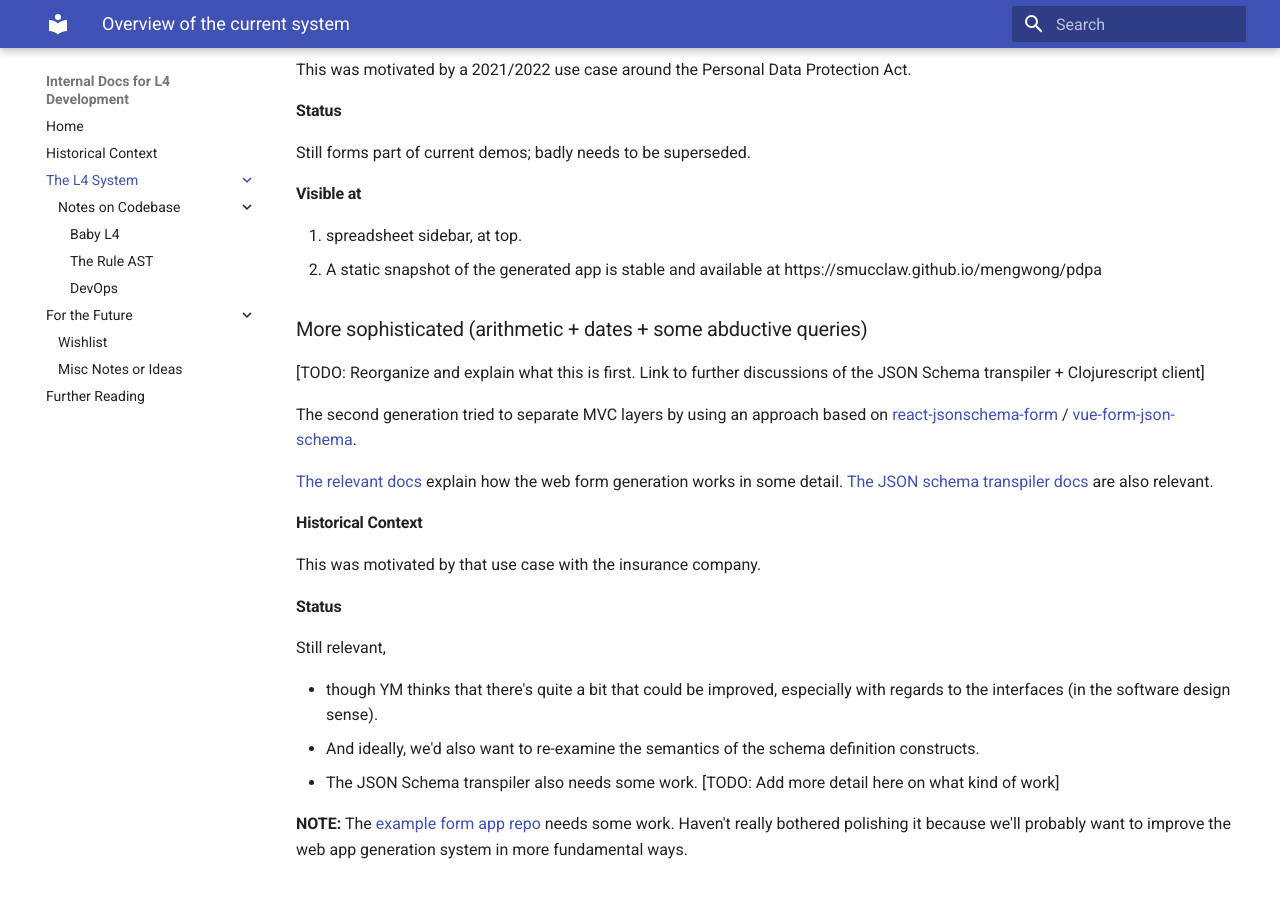
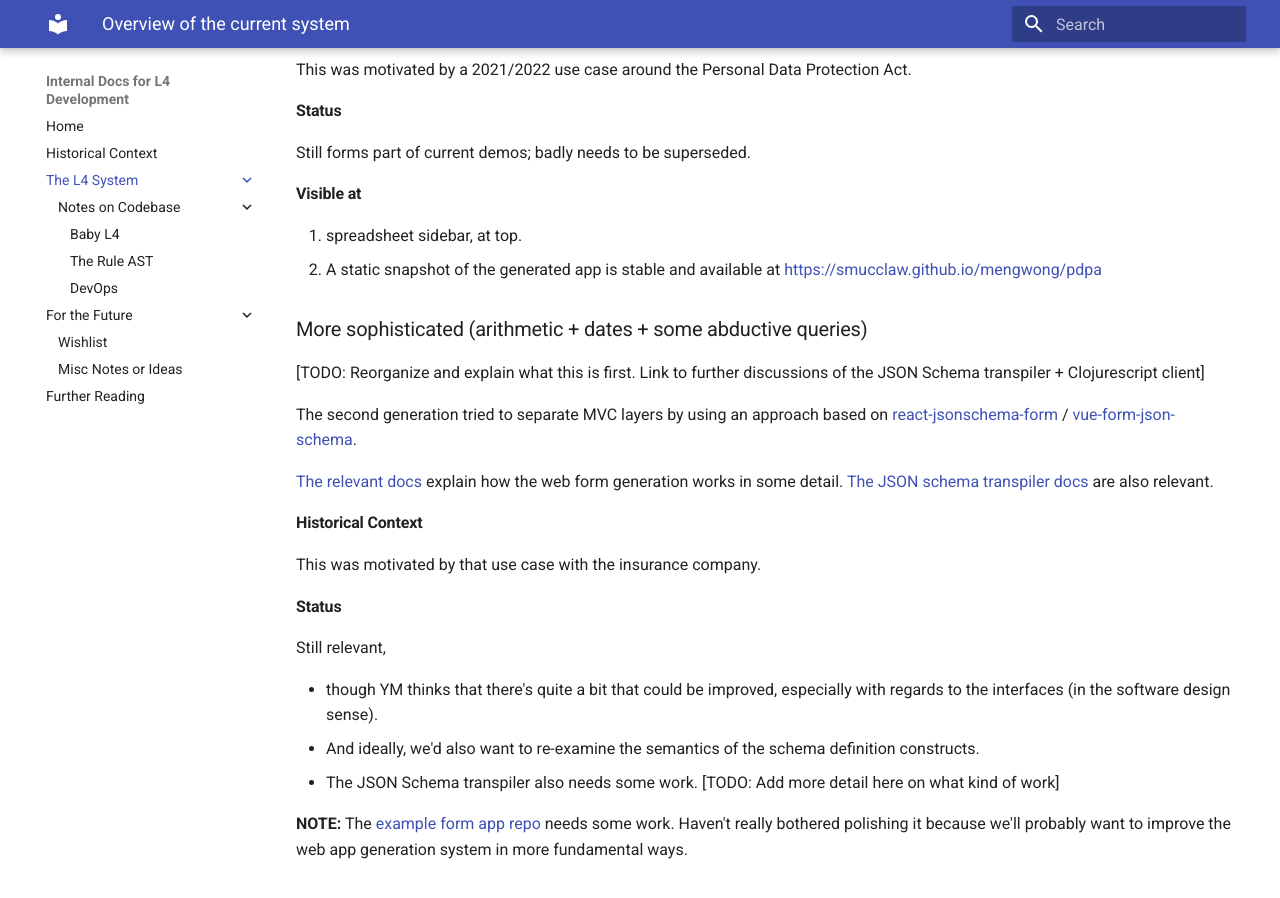
Before and after one commit to smucclaw/internal_docs, an MkDocs documentation site: the page built from docs/current_system/index.md, in a window 1280 px wide and 900 px high, scrolled down 1679 px. Built offline with MkDocs 1.6.1 and Material for MkDocs 9.7.7, drawn with Linux system fonts in a browser that asks for light colours.

````diff
--- a/docs/current_system/index.md
+++ b/docs/current_system/index.md
@@ -19,15 +19,15 @@ graph TB;
     classDef natural4exe fill:#f9f,stroke:#333,stroke-width:2px;
 
     A["Google Sheets tab"] -- "L4/Refresh" --> B[["Apps Script Sanic Hello.py"]];
-	B -- calls -->C[["natural4-exe (app/Main.hs)"]];
+ B -- calls -->C[["natural4-exe (app/Main.hs)"]];
 
-	C --"runs"--> C1["the Purescript and Vue codebase\n(2021/2022)"];
-	C1--"imports"-->D[["LS/XPile/Purescript.hs"]];
+ C --"runs"--> C1["the Purescript and Vue codebase\n(2021/2022)"];
+ C1--"imports"-->D[["LS/XPile/Purescript.hs"]];
     D--"transpiles to"-->E[("workdir/uuid/\npurs/LATEST.purs")];
 
     C --"runs"--> G0["the JSON Schema transpiler\n(2023)"];
-	G0--"imports"-->G1[["LS/XPile/ExportTypes.hs"]];
-	G1--"transpiles to"-->G2[("workdir/uuid/\njsonTp/LATEST.json")];
+ G0--"imports"-->G1[["LS/XPile/ExportTypes.hs"]];
+ G1--"transpiles to"-->G2[("workdir/uuid/\njsonTp/LATEST.json")];
 ```
 
 ### Propositional-logic-only decision support web app (the Purescript and Vue codebase)
@@ -49,7 +49,7 @@ Still forms part of current demos; badly needs to be superseded.
 #### Visible at
 
 1. spreadsheet sidebar, at top.
-2. A static snapshot of the generated app is stable and available at https://smucclaw.github.io/mengwong/pdpa
+2. A static snapshot of the generated app is stable and available at <https://smucclaw.github.io/mengwong/pdpa>
 
 ### More sophisticated (arithmetic + dates + some abductive queries)
 
````
Also changed, not shown: docs/further_reading.md (+2 -0 lines), docs/future_aspirations.md (+2 -0 lines).
